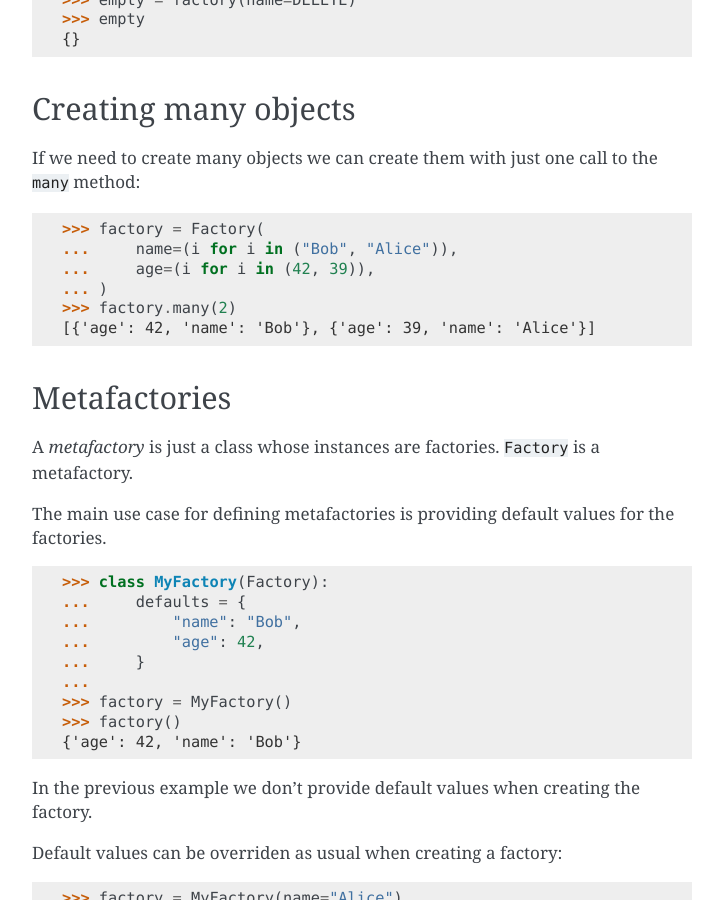
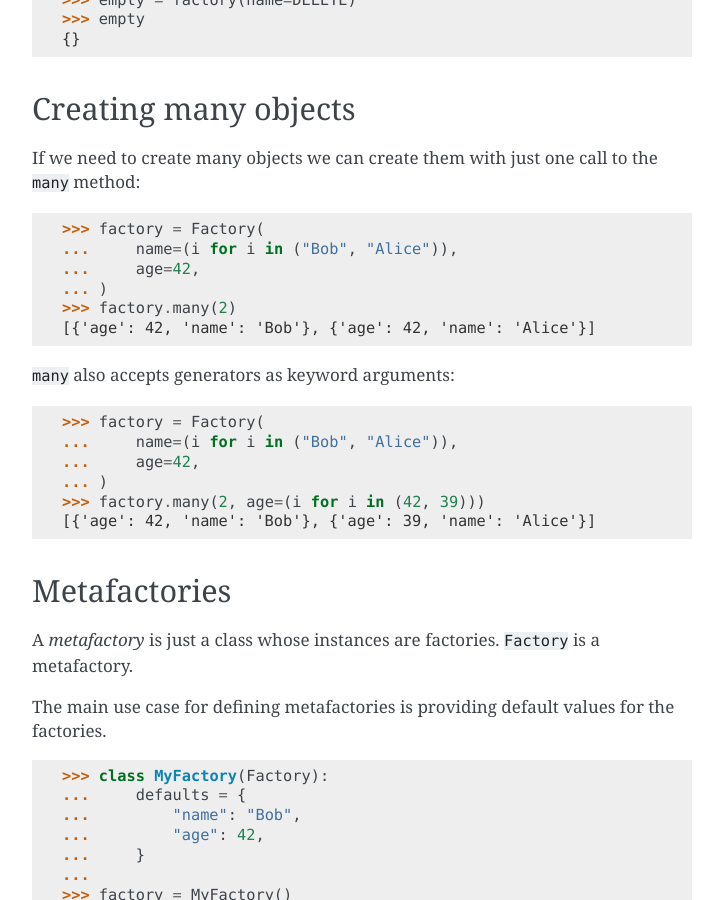
Before and after one commit to patxoca/arv.factory, a Sphinx documentation site: the page built from docs/source/tutorial.rst, in a window 1280 px wide and 900 px high, scrolled down 2393 px. Shown: the whole window, without its empty margins (388-1111 px from the left). Built offline with Sphinx 7.4.7, drawn with Linux system fonts in a browser that asks for light colours.

Commit message:
Complete the 'creating may objects' section.

```diff
--- a/docs/source/tutorial.rst
+++ b/docs/source/tutorial.rst
@@ -147,9 +147,20 @@ call to the ``many`` method:
 
    >>> factory = Factory(
    ...     name=(i for i in ("Bob", "Alice")),
-   ...     age=(i for i in (42, 39)),
+   ...     age=42,
    ... )
    >>> factory.many(2)
+   [{'age': 42, 'name': 'Bob'}, {'age': 42, 'name': 'Alice'}]
+
+``many`` also accepts generators as keyword arguments:
+
+.. doctest::
+
+   >>> factory = Factory(
+   ...     name=(i for i in ("Bob", "Alice")),
+   ...     age=42,
+   ... )
+   >>> factory.many(2, age=(i for i in (42, 39)))
    [{'age': 42, 'name': 'Bob'}, {'age': 39, 'name': 'Alice'}]
 
 
```
